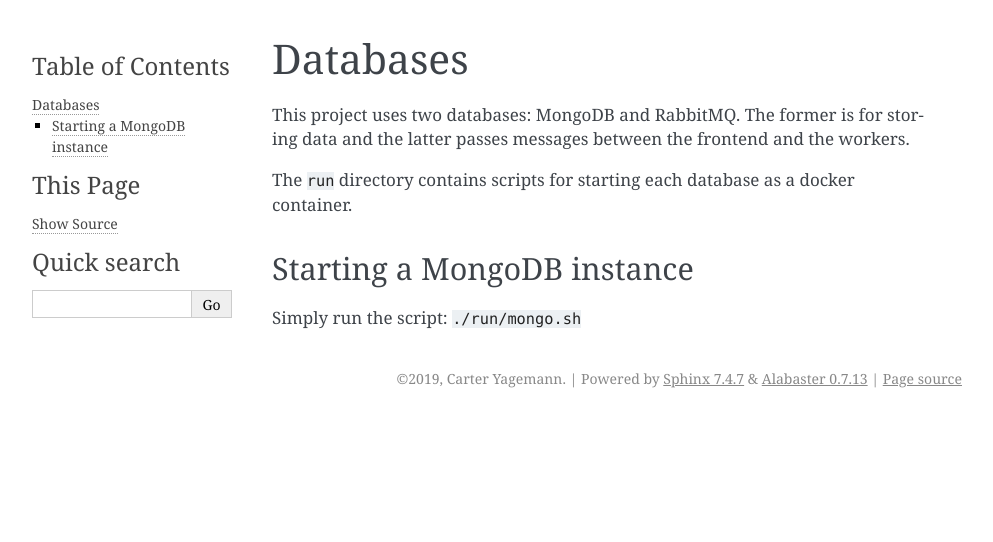
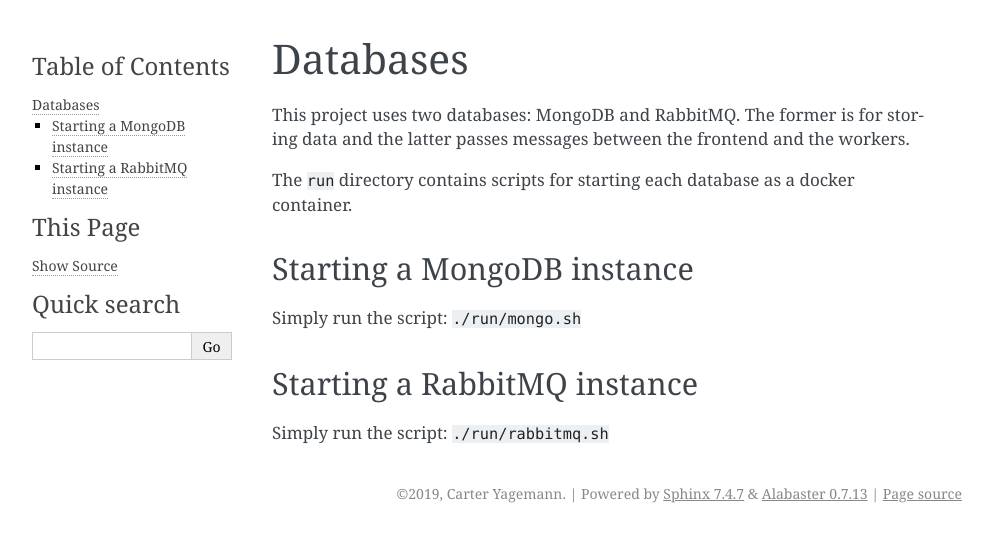
Before and after one commit to carter-yagemann/packer-triage, a Sphinx documentation site: the page built from docs/quick/db.md, in a window 1280 px wide. Shown: the top 542 px of the page, without its empty margins (148-1141 px from the left). Built offline with Sphinx 7.4.7, drawn with Linux system fonts in a browser that asks for light colours.

Commit message:
Add RabbitMQ container scripts.

```diff
--- a/docs/quick/db.md
+++ b/docs/quick/db.md
@@ -8,3 +8,7 @@ The `run` directory contains scripts for starting each database as a docker cont
 ## Starting a MongoDB instance
 
 Simply run the script: `./run/mongo.sh`
+
+## Starting a RabbitMQ instance
+
+Simply run the script: `./run/rabbitmq.sh`
```
Also changed, not shown: docs/quick/config.md (+1 -0 lines), 2 other files.
